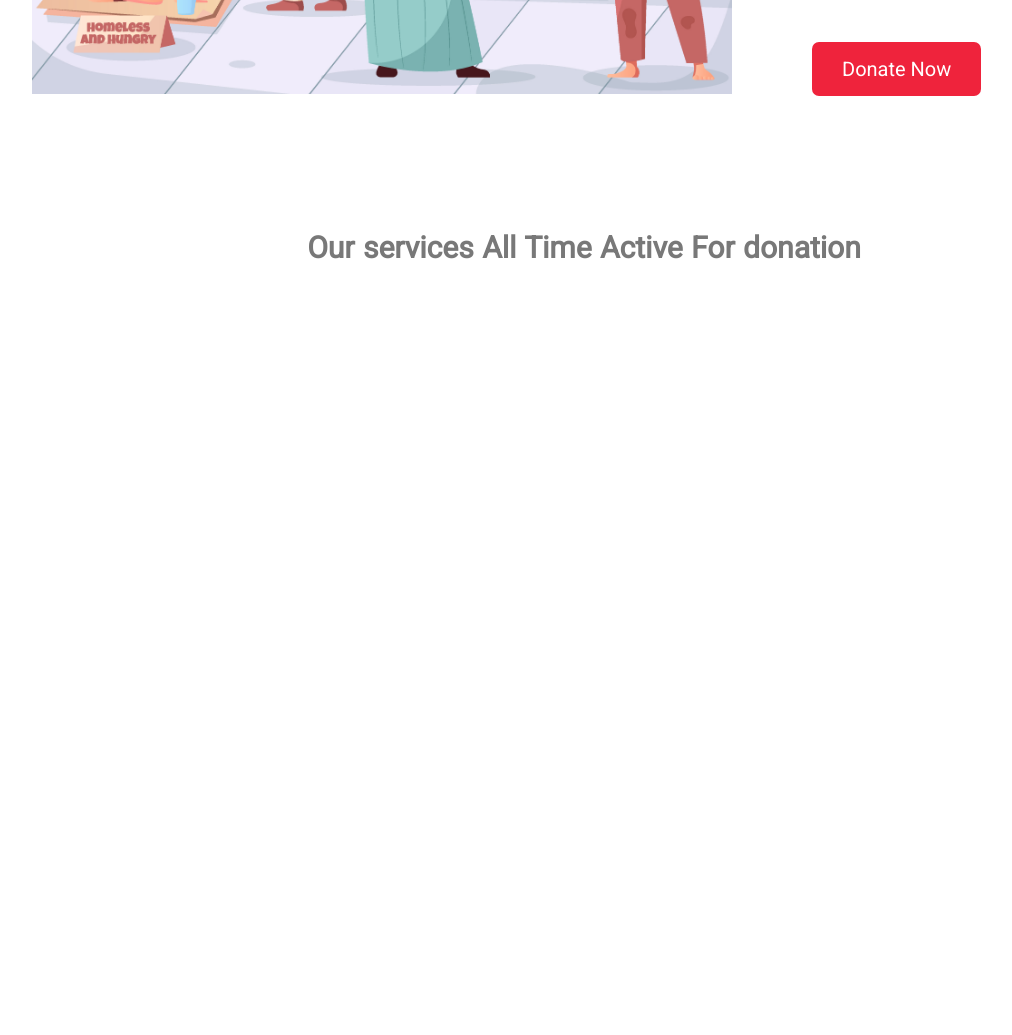
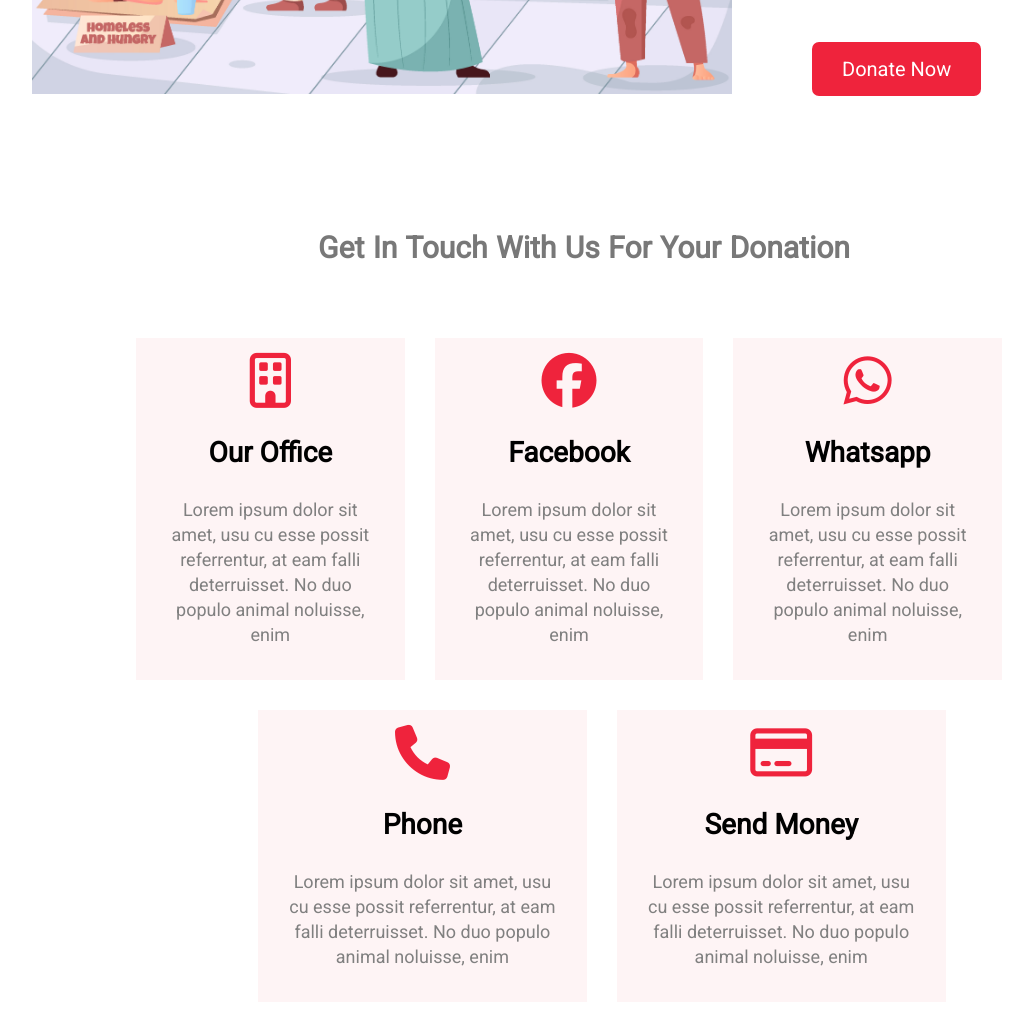
Before and after one commit to joysultan/eat-zakat, a plain HTML site: page index.html in a window 1280 px wide. Shown: the part 1650-2685 px from the top of the page, without its empty margins (56-1068 px from the left). Before the commit the page ends 1938 px from the top, so only its background shows below. Drawn offline with Linux system fonts and the light colour scheme.

Commit message:
added services

```diff
--- a/index.html
+++ b/index.html
@@ -69,12 +69,60 @@
 
     <div class="wrapping">
         <div class="w-content">
-            <h2>Our services All Time Active For donation </h2>
+            <h2>Get In Touch With Us For Your Donation </h2>
         </div>
     </div>
 
+<!-- service start -->
+    <section class="service">
+        <div class="box">
+            <div class="s-item">
+              <a href= "https://ibos.io//" class="fa-regular fa-building" target="_blank"></a>
+                <h3>Our Office</h3>
+                <p>Lorem ipsum dolor sit amet, usu
+                    cu esse possit referrentur, at
+                    eam falli deterruisset. No duo
+                    populo animal noluisse, enim</p>
+            </div>
+            <div class="s-item">
+                <a href= "https://www.facebook.com/" class="fa-brands fa-facebook" target="_blank"></a>
+                  <h3>facebook</h3>
+                  <p>Lorem ipsum dolor sit amet, usu
+                      cu esse possit referrentur, at
+                      eam falli deterruisset. No duo
+                      populo animal noluisse, enim</p>
+              </div>
+              <div class="s-item">
+                <a href= "https://www.whatsapp.com//" class="fa-brands fa-whatsapp" target="_blank"></a>
+                  <h3>whatsapp</h3>
+                  <p>Lorem ipsum dolor sit amet, usu
+                      cu esse possit referrentur, at
+                      eam falli deterruisset. No duo
+                      populo animal noluisse, enim</p>
+              </div>
 
+        </div>
+        <div class="box c-box">
+            <div class="s-item">
+                <a href= "https://www.grameenphone.com//" class="fa-solid fa-phone" target="_blank"></a>
+                  <h3>phone</h3>
+                  <p>Lorem ipsum dolor sit amet, usu
+                      cu esse possit referrentur, at
+                      eam falli deterruisset. No duo
+                      populo animal noluisse, enim</p>
+              </div>
+              <div class="s-item">
+                <a href= "https://www.mastercard.us/en-us.html/" class="fa-regular fa-credit-card" target="_blank"></a>
+                  <h3>send money</h3>
+                  <p>Lorem ipsum dolor sit amet, usu
+                      cu esse possit referrentur, at
+                      eam falli deterruisset. No duo
+                      populo animal noluisse, enim</p>
+              </div>
 
+        </div>
+    </section>
+<!-- service end -->
 </body>
 
 </html>
--- a/style.css
+++ b/style.css
@@ -159,6 +159,7 @@ body{
     width: 50%;
     margin: 0 auto;
     padding-top: 50px;
+    padding-bottom: 50px;
 }
 .w-content{
     text-align: center;
@@ -170,3 +171,63 @@ body{
     color: #787878;
     word-spacing: 1px;
 }
+
+/* service start */
+.service{
+    padding-bottom: 60px;
+}
+.box{
+    width: 70%;
+    /* border: 1px solid red; */
+    margin: 0 auto;
+    display: flex;
+}
+.c-box{
+ margin-right: 70px;
+}
+.s-item{
+    width: 30%;
+    /* border: 1px solid ; */
+    text-align: center;
+    padding: 15px 30px;
+    background-color:#FEF4F5;
+    transition: .4s all ease-in;
+    margin-right: 30px;
+    margin-bottom: 30px;
+
+
+
+}
+.s-item:hover{
+    background-color: #121212;
+    color: white;
+    transform: scale(1.1);
+
+
+}
+.s-item:hover p{
+    color: white;
+}
+.s-item h3{
+    font-size: 28px;
+    text-transform: capitalize;
+}
+.s-item p{
+    color: gray;
+    font-size: 18px;
+    line-height: 25px;
+    transition: 0.4s all ease-in;
+}
+.s-item i{
+
+}
+.s-item a{
+    font-size: 55px;
+    color: #EF233C;
+    text-decoration: none;
+    /* transition: .3s all ease-in; */
+}
+.s-item a:hover{
+    /* color: #121212; */
+}
+/* service end */
```
Also changed, not shown: note.txt.
